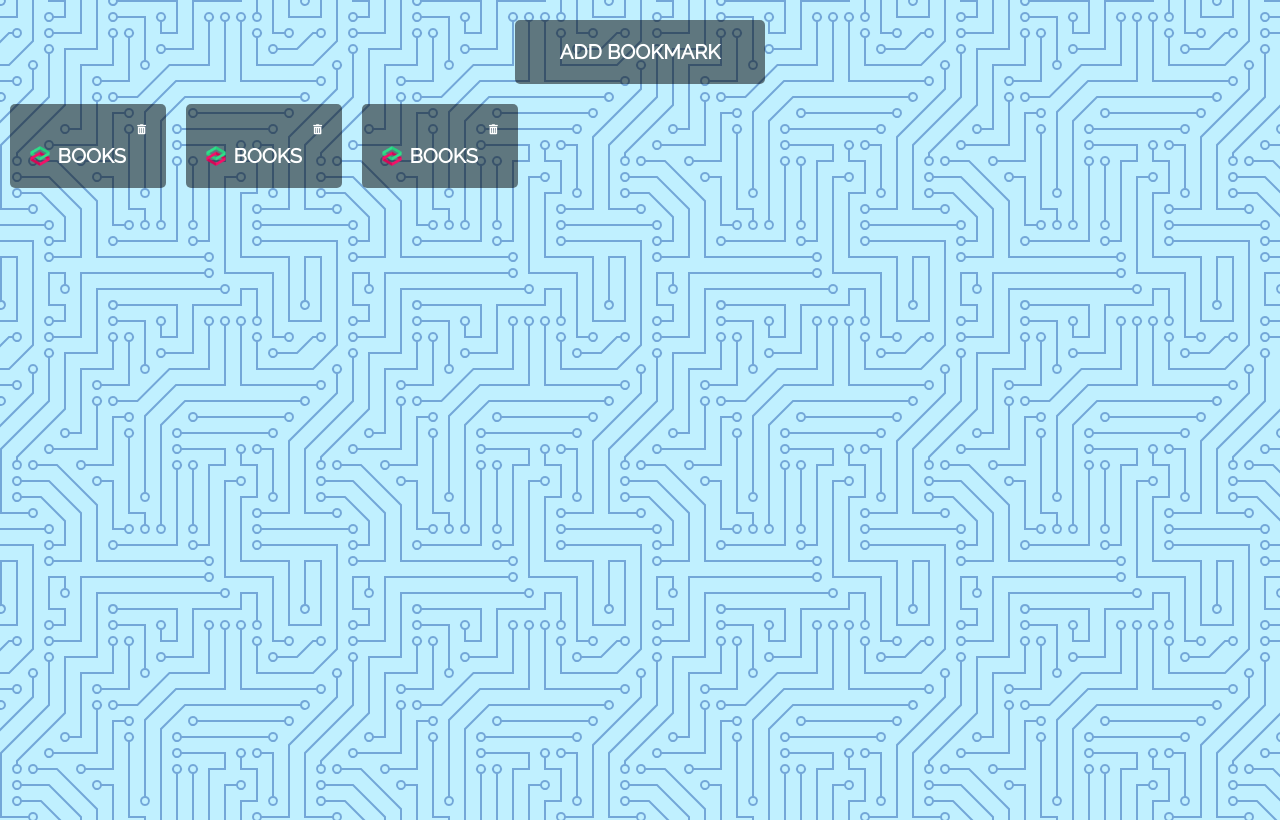
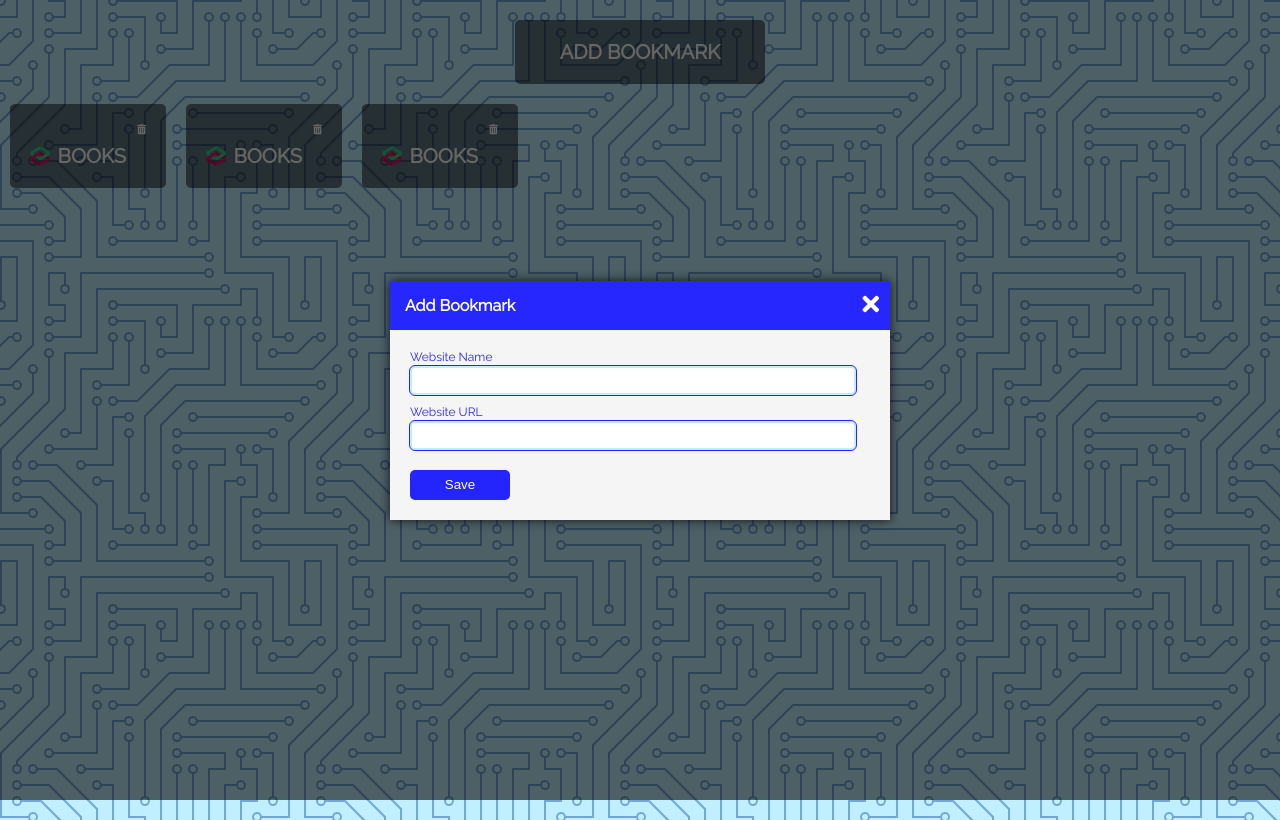
Before and after one commit to MattiaPolli93/js-projects, a plain HTML site: page bookmark-app/index.html in a window 1280 px wide. Drawn offline with Linux system fonts and the light colour scheme.

Commit message:
Add modal and style it

```diff
--- a/bookmark-app/css/style.css
+++ b/bookmark-app/css/style.css
@@ -2,6 +2,7 @@
 
 :root {
     --primary-color: #c0f0ff;
+    --secondary-color: rgba(0, 0, 255, .85);
     --white: #fff;
     --border-radius: .5rem;
 }
@@ -97,6 +98,103 @@ h1:hover {
     vertical-align: sub;
 }
 
+/* Modal */
+.modal-container {
+    position: fixed;
+    inset: 0;
+    display: none;
+    background-color: rgba(0, 0, 0, .6);
+}
+
+.show-modal {
+    display: flex;
+    align-items: center;
+    justify-content: center;
+}
+
+.modal {
+    max-width: 95%;
+    width: 50rem;
+    background-color: var(--white);
+    box-shadow: 0 0 1rem rgba(0, 0, 0, .8);
+    animation: modalopen 1s;
+}
+
+@keyframes modalopen {
+    from {
+        opacity: 0;
+    }
+
+    to {
+        opacity: 1;
+    }
+}
+
+.close-icon {
+    position: relative;
+    float: right;
+    top: 1.1rem;
+    right: 1.1rem;
+    font-size: 2.4rem;
+    color: var(--white);
+    cursor: pointer;
+}
+
+.modal-header {
+    background-color: var(--secondary-color);
+    padding: 1.5rem;
+}
+
+h3 {
+    font-size: 1.6rem;
+    color: var(--white);
+}
+
+.modal-content {
+    padding: 2rem;
+    background-color: #f5f5f5;
+}
+
+/* Form */
+.form-group {
+    height: 5.5rem;
+}
+
+.form-input {
+    display: block;
+    width: 97%;
+    border: 2px solid var(--primary-color);
+    border-radius: var(--border-radius);
+    padding: .5rem;
+    outline: 1px solid var(--secondary-color);
+}
+
+.form-label {
+    display: block;
+    margin-bottom: .25rem;
+    font-size: 1.2rem;
+    color: var(--secondary-color);
+}
+
+.form-button {
+    height: 3rem;
+    width: 10rem;
+    border: none;
+    border-radius: var(--border-radius);
+    margin-top: 1rem;
+    background-color: var(--secondary-color);
+    color: var(--white);
+    cursor: pointer;
+}
+
+.form-button:hover {
+    filter: brightness(110%);
+}
+
+.form-button:focus {
+    outline: 1px solid rgba(0, 0, 255, .1);
+}
+
 /* Media Queries */
 @media screen and (max-width: 37.5em) {
     .container {
--- a/bookmark-app/index.html
+++ b/bookmark-app/index.html
@@ -39,5 +39,30 @@
             </div>
         </div>
     </div>
+
+    <div id="modal" class="modal-container show-modal">
+        <div class="modal">
+            <i id="close-modal" class="fas fa-times close-icon"></i>
+            <div class="modal-header">
+                <h3>Add Bookmark</h3>
+            </div>
+            <div class="modal-content">
+                <form id="bookmark-form">
+                    <!-- Website Name -->
+                    <div class="form-group">
+                        <label for="website-name" class="form-label">Website Name</label>
+                        <input id="website-name" type="text" class="form-input">
+                    </div>
+
+                    <!-- Website URL -->
+                    <div class="form-group">
+                        <label for="website-url" class="form-label">Website URL</label>
+                        <input id="website-url" type="text" class="form-input">
+                    </div>
+                    <button class="form-button" type="submit">Save</button>
+                </form>
+            </div>
+        </div>
+    </div>
 </body>
 </html>
```
